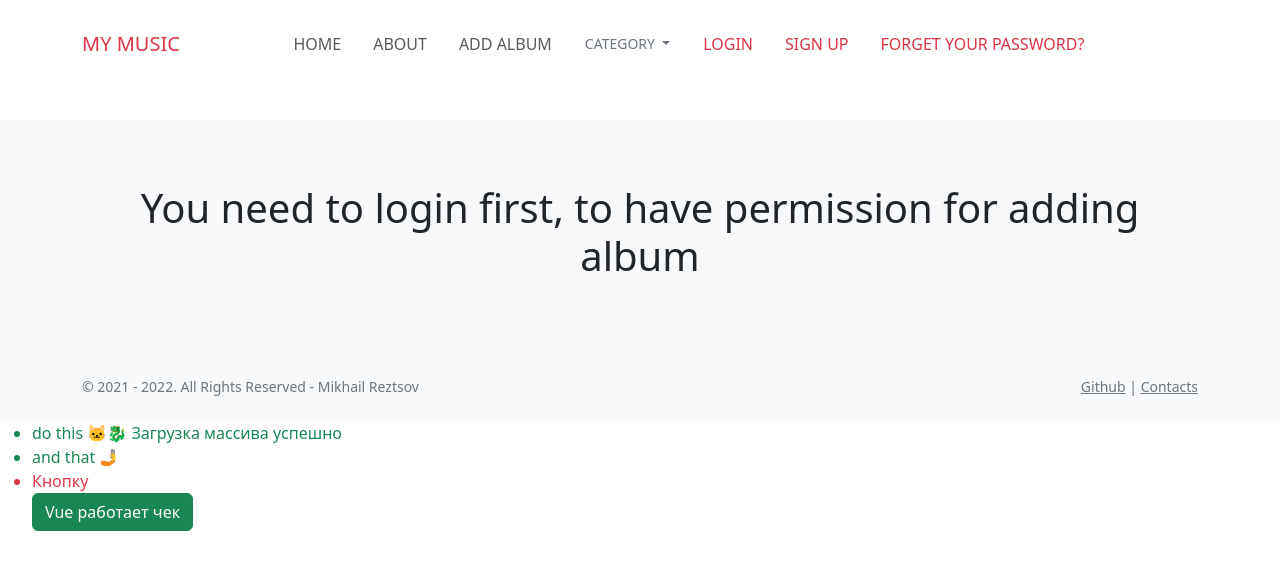
After one commit to hailMeh/Django_Frankenshtein, a Django app: page /music/addmusic/ in a window 1280 px wide. The commit adds this page. Shown: the top 570 px of the page. Run offline with Django 4.2, Linux system fonts and the light colour scheme; parts of the project's set-up code (start-up, migrations or seed data) failed here and were passed over; some libraries are stand-ins or nearby versions.

Commit message:
add album by user and handlers

```diff
--- a/config/settings.py
+++ b/config/settings.py
@@ -30,6 +30,7 @@
     "crispy_bootstrap5",
     'allauth',
     'allauth.account',
+    'captcha',
 
 ]
 
@@ -136,3 +137,5 @@
 
 MEDIA_URL = '/media/'
 MEDIA_ROOT = str(BASE_DIR.joinpath('media'))
+
+CAPTCHA_FONT_SIZE = 32
--- a/config/urls.py
+++ b/config/urls.py
@@ -2,6 +2,7 @@
 from django.conf.urls.static import static  # images
 from django.contrib import admin
 from django.urls import path, include
+from music.views import authneed
 
 urlpatterns = [
     #  django-admin
@@ -10,5 +11,11 @@
     path('accounts/', include('allauth.urls')),  # django-allauth auhtorozation
     #  local apps
     path('', include('pages.urls')),
-    path('music/', include('music.urls'))
+    path('music/', include('music.urls')),
+    path('captcha/', include('captcha.urls')),
+
 ] + static(settings.MEDIA_URL, document_root=settings.MEDIA_ROOT)  # images
+
+
+# Обработчик Хэндлеров, дебюг в false
+handler403 = authneed
--- a/music/urls.py
+++ b/music/urls.py
@@ -1,6 +1,7 @@
 from django.urls import path
-from .views import MusicListView, MusicDetailView
+from .views import MusicListView, MusicDetailView, AddMusicView
 urlpatterns = [
     path('', MusicListView.as_view(), name='music_list'),
     path('<uuid:pk>/', MusicDetailView.as_view(), name='music_detail'),
+    path('addmusic/', AddMusicView.as_view(), name='music_add'),
 ]
--- a/music/views.py
+++ b/music/views.py
@@ -1,6 +1,9 @@
-from django.views.generic import ListView,DetailView
+from django.views.generic import ListView, DetailView, CreateView
 from .models import Music
-
+from .forms import AddMusicForm
+from django.urls import reverse_lazy
+from django.contrib.auth.mixins import LoginRequiredMixin
+from django.shortcuts import render
 
 class MusicListView(ListView):
     model = Music
@@ -11,3 +14,15 @@
 class MusicDetailView(DetailView):
     model = Music
     template_name = 'music/music_detail.html'
+
+
+class AddMusicView(LoginRequiredMixin, CreateView):
+    form_class = AddMusicForm
+    template_name = 'music/add_music.html'
+    success_url = reverse_lazy(
+        'music_list')
+    raise_exception = True  # Если пользователь неавторизован, то доступ запрещен
+
+
+def authneed(request, exception):  # Страница не найдена
+    return render(request, 'handlers/403.html', {'title': 'Access denied'})
--- a/templates/_base.html
+++ b/templates/_base.html
@@ -35,19 +35,7 @@
                     <a class="nav-link px-lg-3 py-lg-3" href="{% url 'about' %}">About</a>
                 </li>
                 <li class="nav-item">
-                    <a class="nav-link px-lg-3 py-lg-3" href="#">Add book</a>
-                </li>
-                <li class="nav-item dropdown">
-                    <a class="btn btn-sm dropdown-toggle px-lg-3 py-lg-3 text-secondary" href="#" role="button"
-                       id="dropdownMenuLink"
-                       data-bs-toggle="dropdown" aria-expanded="false">
-                        Archive
-                    </a>
-                    <ul class="dropdown-menu" aria-labelledby="dropdownMenuLink">
-
-                        <li><a class="dropdown-item" href="#"></a></li>
-
-                    </ul>
+                    <a class="nav-link px-lg-3 py-lg-3" href="{% url 'music_add' %}">Add album</a>
                 </li>
 
                 <li class="nav-item dropdown">
@@ -61,9 +49,6 @@
                         <li><a class="dropdown-item" href="#"></a></li>
 
                     </ul>
-                </li>
-                <li class="nav-item">
-                    <a class="nav-link px-lg-3 py-lg-3" href="#">My Contacts</a>
                 </li>
                 {% if user.is_authenticated %}
                 <li class="nav-item">
--- /dev/null
+++ b/templates/handlers/403.html
@@ -0,0 +1,15 @@
+{% extends '_base.html' %}
+
+{% block title %}{{ title }}{% endblock %}
+{% block content %}
+
+    <section class="bg-light pb-5 pt-5 text-center">
+        <div class="container">
+            <div class="row">
+                <div class="col-md-12 py-3">
+                    <h1>You need to login first, to have permission for adding album</h1>
+
+            </div>
+        </div>
+    </section>
+{% endblock %}
```
Also changed, not shown: music/forms.py (added, +20 -0 lines), templates/music/add_music.html (added, +17 -0 lines), media/covers/led.jpg (added), 2 other files.
